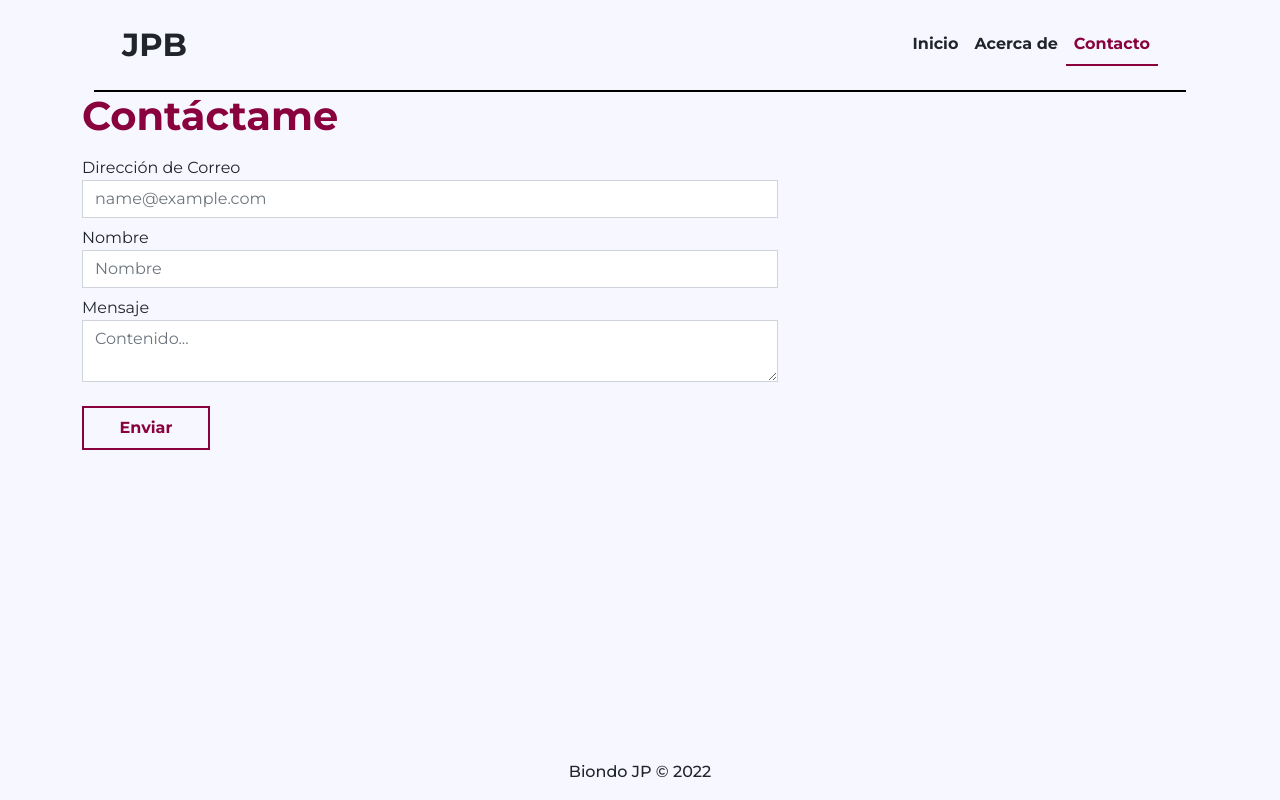
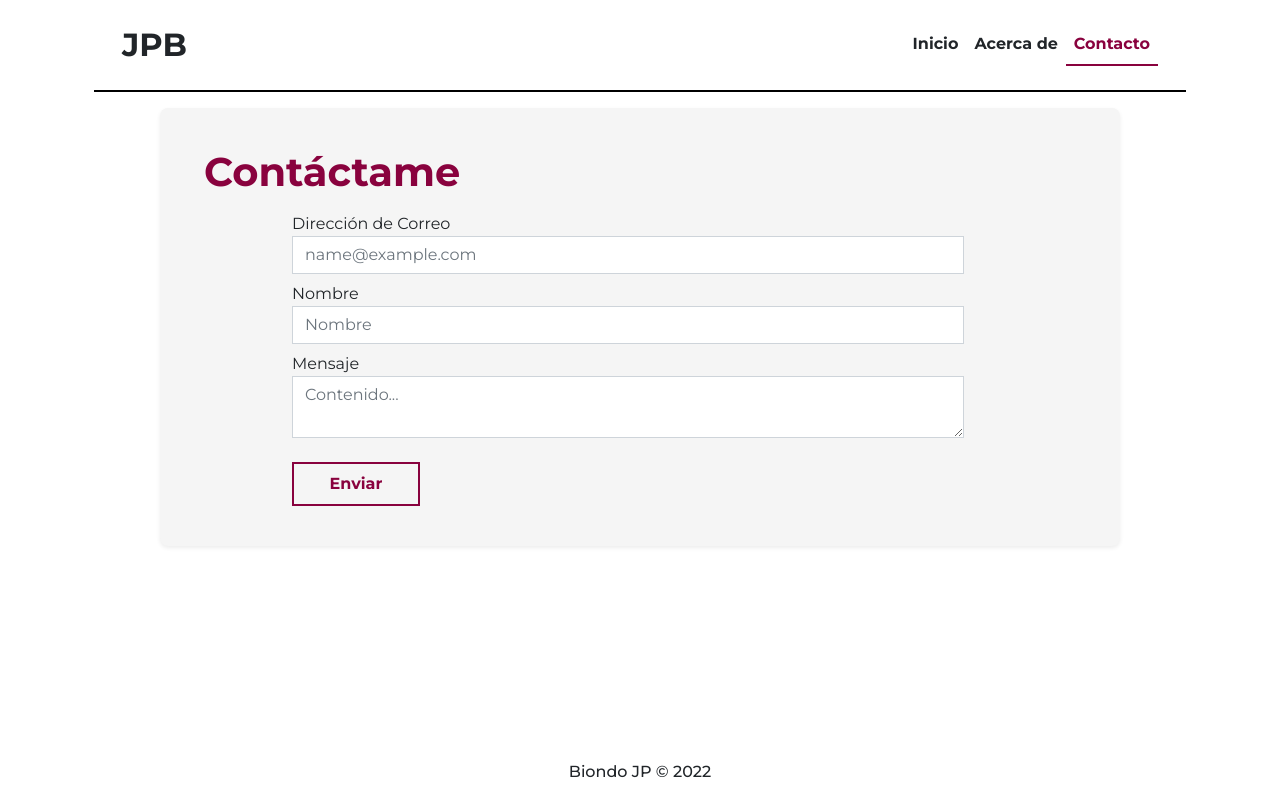
Before and after one commit to caylow/FRONTEND, an Angular app: page /contacto in a window 1280 px wide. Built offline with nearby package versions, Linux system fonts and the light colour scheme.

Commit message:
Fix ease-out between views
Fix ease-out between views so that animations are shown correctly.

```diff
--- a/src/app/animations.ts
+++ b/src/app/animations.ts
@@ -7,19 +7,22 @@ export const slideInAnimation =
         style({
           width: '100%',
           position:'absolute',
+          top:0,
+          bottom:0,
           left:0,
+          right:0,
         })
       ]),
       query(':enter', [
-        style({ left: '100vw'})
+        style({transform:'translateX(100vw)'})
       ]),
       query(':leave', animateChild()),
       group([
         query(':leave', [
-          animate('300ms ease-out', style({ left: '-100vw' }))
+          animate('300ms ease-out', style({ transform:'translateX(-100vw)' }))
         ]),
         query(':enter', [
-          animate('300ms ease-out', style({ left:'0%' }))
+          animate('300ms ease-out', style({ transform:'translateX(0%)' }))
         ]),
       ]),
     ]),
@@ -29,7 +32,10 @@ export const slideInAnimation =
         style({
           width: '100%',
           position:'absolute',
+          top:0,
+          bottom:0,
           left:0,
+          right:0,
         })
       ]),
       query(':enter', [
--- a/src/app/app.component.css
+++ b/src/app/app.component.css
@@ -1,7 +1,7 @@
 .a-container{
   display: flex;
   flex-direction: column;
-  height: 100%; /* Give the a-container element a full-height layout */
+  height: 100vh;
   width: 100%;
 }
 
@@ -19,5 +19,6 @@ main{
 }
 
 app-footer{
+  z-index: 9999;
   flex: 0 0 auto;
 }
--- a/src/app/components/about-me/about-me.component.css
+++ b/src/app/components/about-me/about-me.component.css
@@ -2,9 +2,8 @@
     width: 250px;
     height: auto;
 }
-#about-me{
-    padding: 1rem;
-}
+
+
 #skills{
     margin-top: 1rem;
     margin-bottom: 1rem;
@@ -12,3 +11,8 @@
 .title, .subtitle{
     margin-bottom: 1rem;
 }
+
+#menu{
+    width: fit-content;
+    height: fit-content;
+}
--- a/src/app/components/about-me/about-me.component.html
+++ b/src/app/components/about-me/about-me.component.html
@@ -1,3 +1,4 @@
+<section class="s-container rounded-3 shadow-sm">
     <div class="row container">
         <h1>Acerca De</h1>
         <div class="col-12 col-md-4 col-lg-3" id="about-me">
@@ -25,3 +26,4 @@
             </div>
         </div>
     </div>
+</section>
--- a/src/app/components/contact-form/contact-form.component.css
+++ b/src/app/components/contact-form/contact-form.component.css
@@ -1,9 +1,5 @@
-#contact-form{
-
-}
 form{
-    width: 720px;
-    /*border: 2px solid var(--action-color);*/
+    max-width: 720px;
 }
 button#contact-btn{
     background-color: transparent;
--- a/src/app/components/contact-form/contact-form.component.html
+++ b/src/app/components/contact-form/contact-form.component.html
@@ -1,5 +1,5 @@
+<div class="s-container row justify-content-center rounded-3 shadow-sm">
   <h1 class="row">Contáctame</h1>
-
   <form class="row">
     <div class="row form-group mt-2">
       <label for="inputEmail">Dirección de Correo</label>
@@ -17,3 +17,4 @@
       <button type="submit" class="mt-4" id="contact-btn">Enviar</button>
     </div>
   </form>
+</div>
--- a/src/app/components/footer/footer.component.css
+++ b/src/app/components/footer/footer.component.css
@@ -3,6 +3,7 @@ Footer
 */
 footer{
     padding: 1em;
+    background-color: #FFF;
 }
 footer p{
     font-weight: var(--font-weight-medium);
--- a/src/app/components/main/main.component.html
+++ b/src/app/components/main/main.component.html
@@ -1,4 +1,5 @@
-<div class="d-flex justify-content-center align-items-center">
+<div class="h-100" id="menu">
+  <div class="d-flex h-100 justify-content-center align-items-center">
     <!--Introduction-->
     <div class="container row justify-content-center">
       <!--Display text-->
@@ -16,3 +17,4 @@
       </div>
     </div>
   </div>
+</div>
--- a/src/styles.css
+++ b/src/styles.css
@@ -1,5 +1,5 @@
 :root{
-    --primary-color:#F7F7FF;
+    --primary-color:#FFF;
     --action-color: #89023E;
     --secondary-color: #000;
     --quarter-color: #8963BA;
@@ -26,13 +26,24 @@ html, body{
     padding: 0;
 }
 html,body{
-    height: 100%;
+    height: 100vh;
+}
+html{
+    width: 100vw;
+}
+body{
     overflow-x: hidden;
 }
 
 body{
     background-color: var(--primary-color)!important;
 }
+
+::-webkit-scrollbar {
+    width: 0;
+    height: 0;
+    background: transparent;
+  }
 
 
 /*
@@ -83,3 +94,15 @@ Responsiveness
         font-size: 1em!important;
     }
  }
+
+ .s-container{
+    background-color: #F5F5F5 ;
+    padding: 2.5em 2em 2.5em 2em;
+    margin: auto;
+    margin-top: 16px;
+    margin-bottom: 16px;
+    max-width: 960px;
+}
+app-about-me, app-contact-form{
+    width: 100%;
+}
```
Lines whose indentation alone changed are shown as unchanged.
